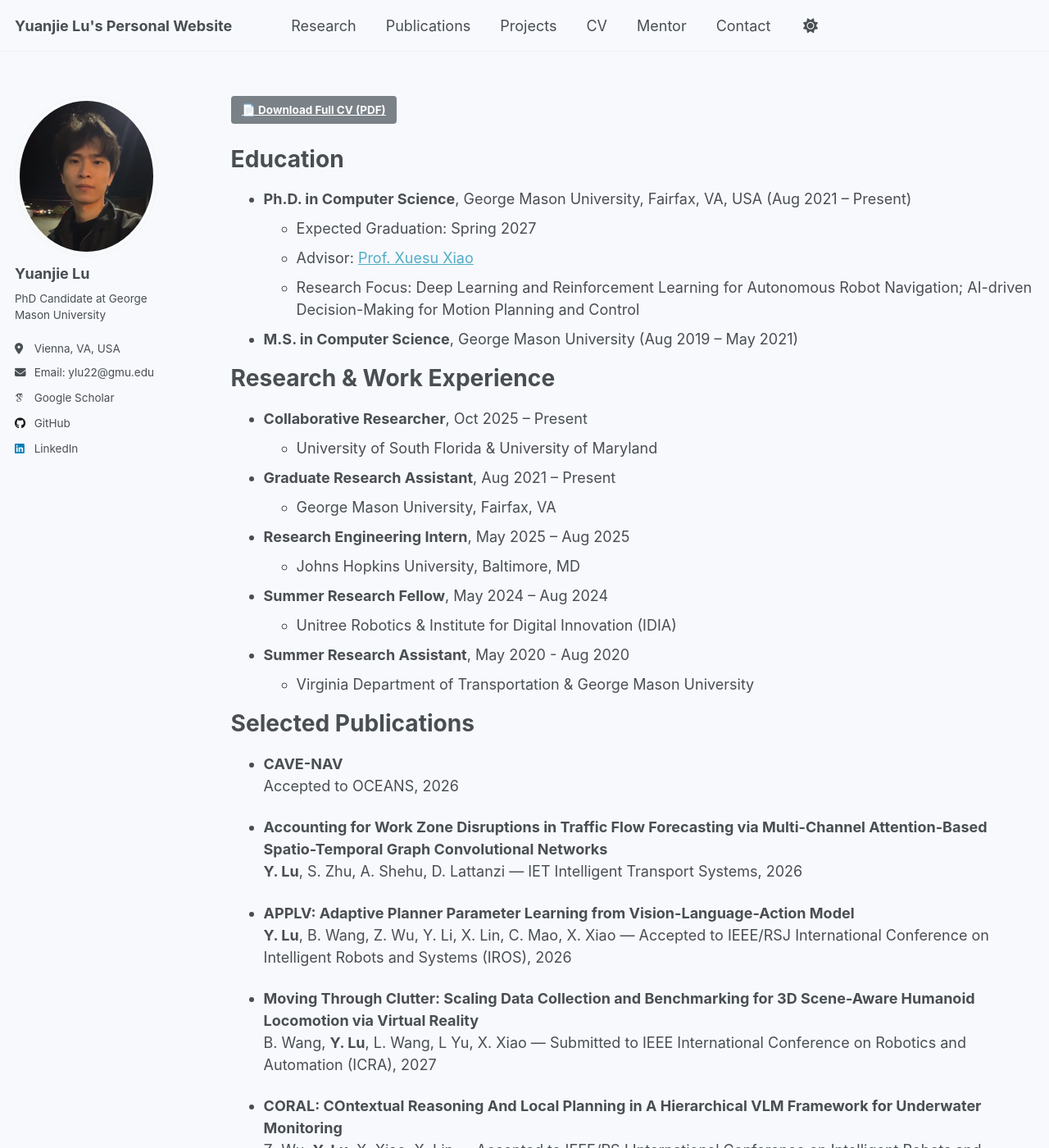
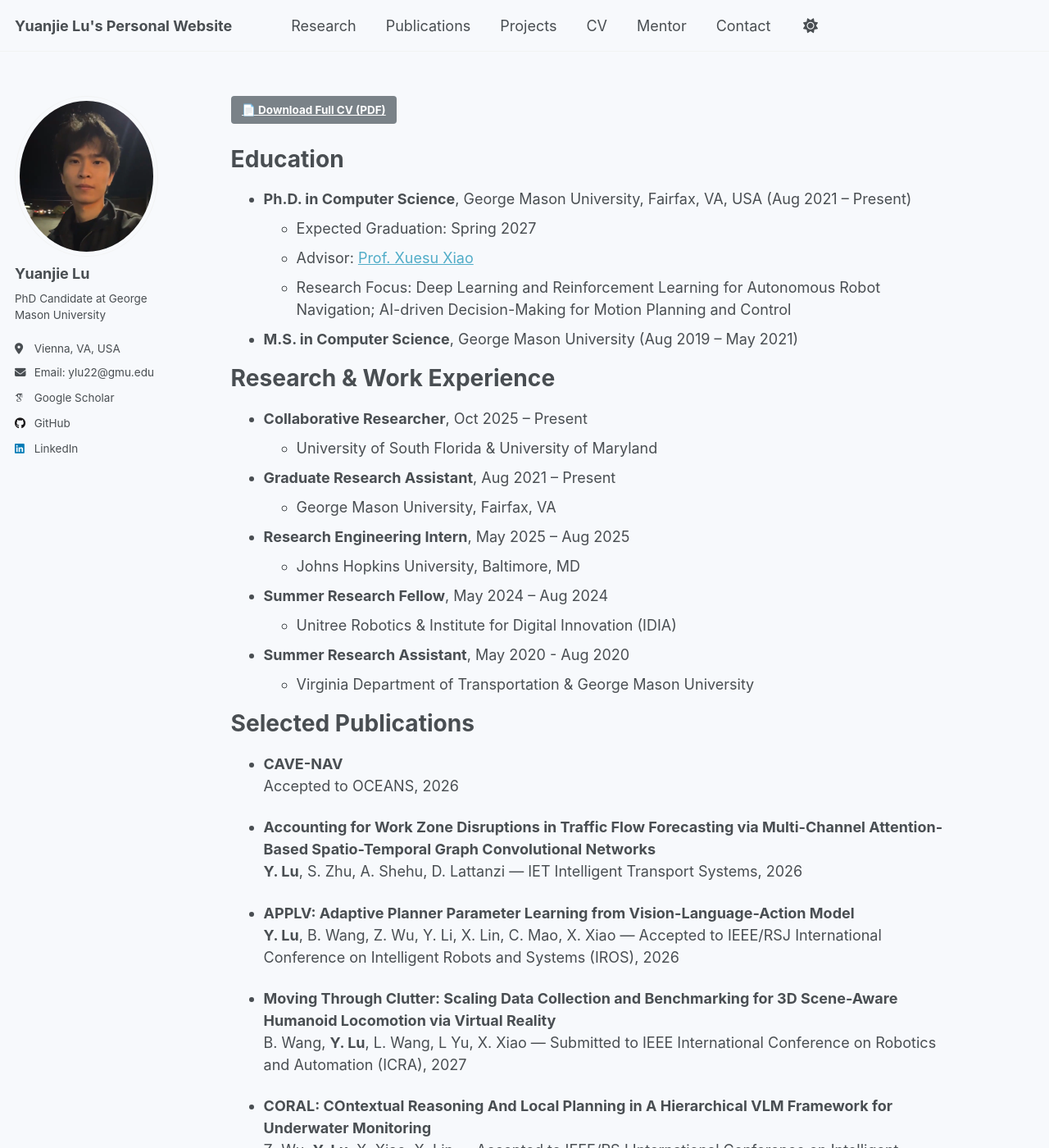
Before and after one commit to yuanjielu-64/yuanjielu-64.github.io, a Jekyll site: the page built from _pages/cv.md, in a window 1280 px wide and 1400 px high. Shown: the whole window at 82% size. Built offline with Jekyll 4.4.1, drawn with Linux system fonts in a browser that asks for light colours; some web fonts are replaced; a script that is not in the unit is left out.

Commit message:
Align content widths across main navigation pages

```diff
--- a/_layouts/archive.html
+++ b/_layouts/archive.html
@@ -12,7 +12,8 @@ layout: default
   {% endunless %}
 {% endif %}
 
-<div id="main" role="main">
+{% assign navigation_pages = "/research/|/publications/|/projects/|/cv/|/mentor/|/contact/" | split: "|" %}
+<div id="main"{% if navigation_pages contains page.url %} class="navigation-main"{% endif %} role="main">
   {% include sidebar.html %}
 
   <div class="archive">
--- a/assets/css/main.scss
+++ b/assets/css/main.scss
@@ -101,7 +101,8 @@
 
 .experience-list { background-color: var(--global-bg-color); }
 
-/* Give the homepage a little more desktop room without changing other pages. */
+/* Align the main navigation pages to the same desktop content width. */
 @media (min-width: 1024px) {
-  .home-main .page { padding-right: 8.4745762712%; }
+  .home-main .page,
+  .navigation-main .archive { padding-right: 8.4745762712%; }
 }
```
